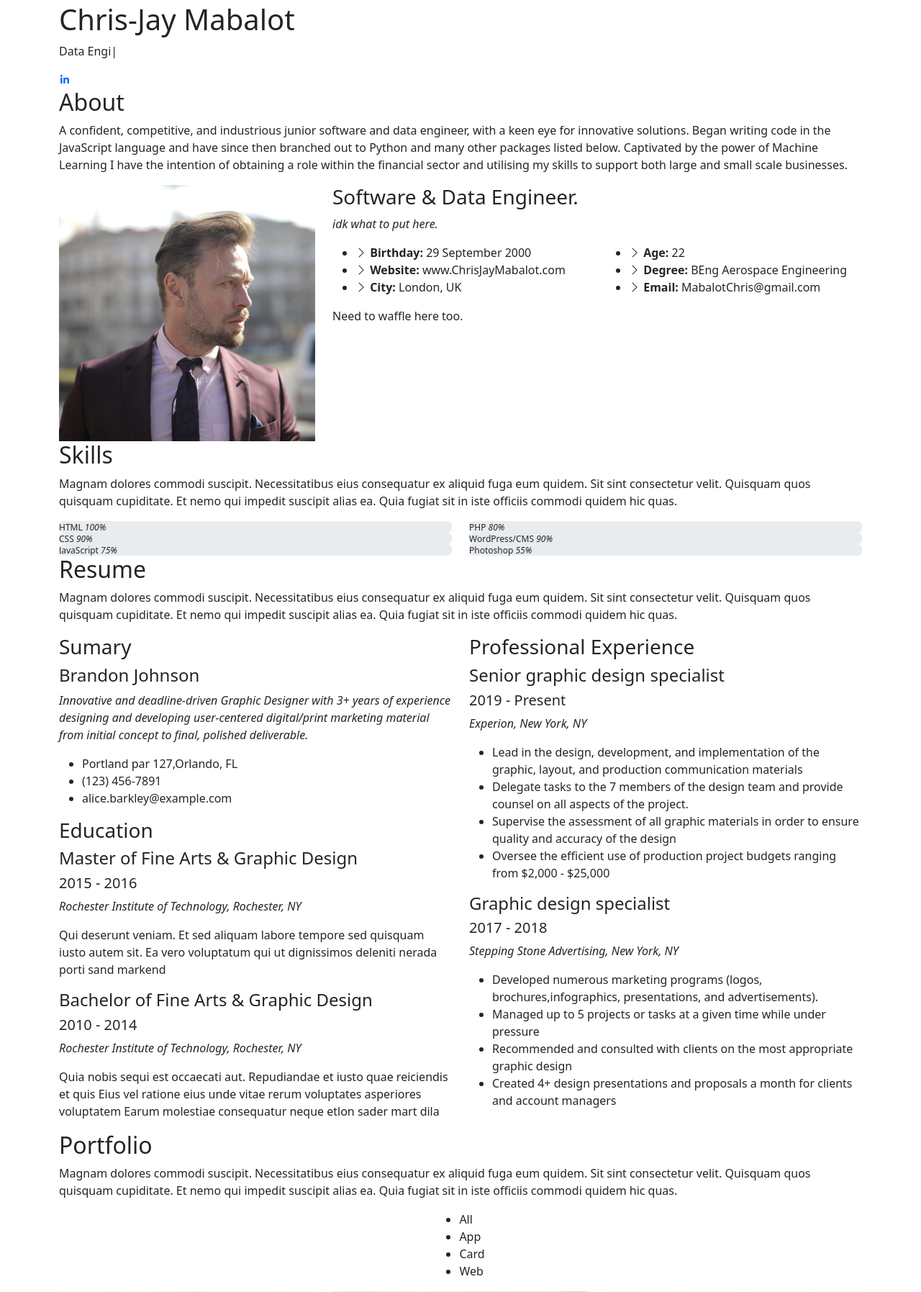
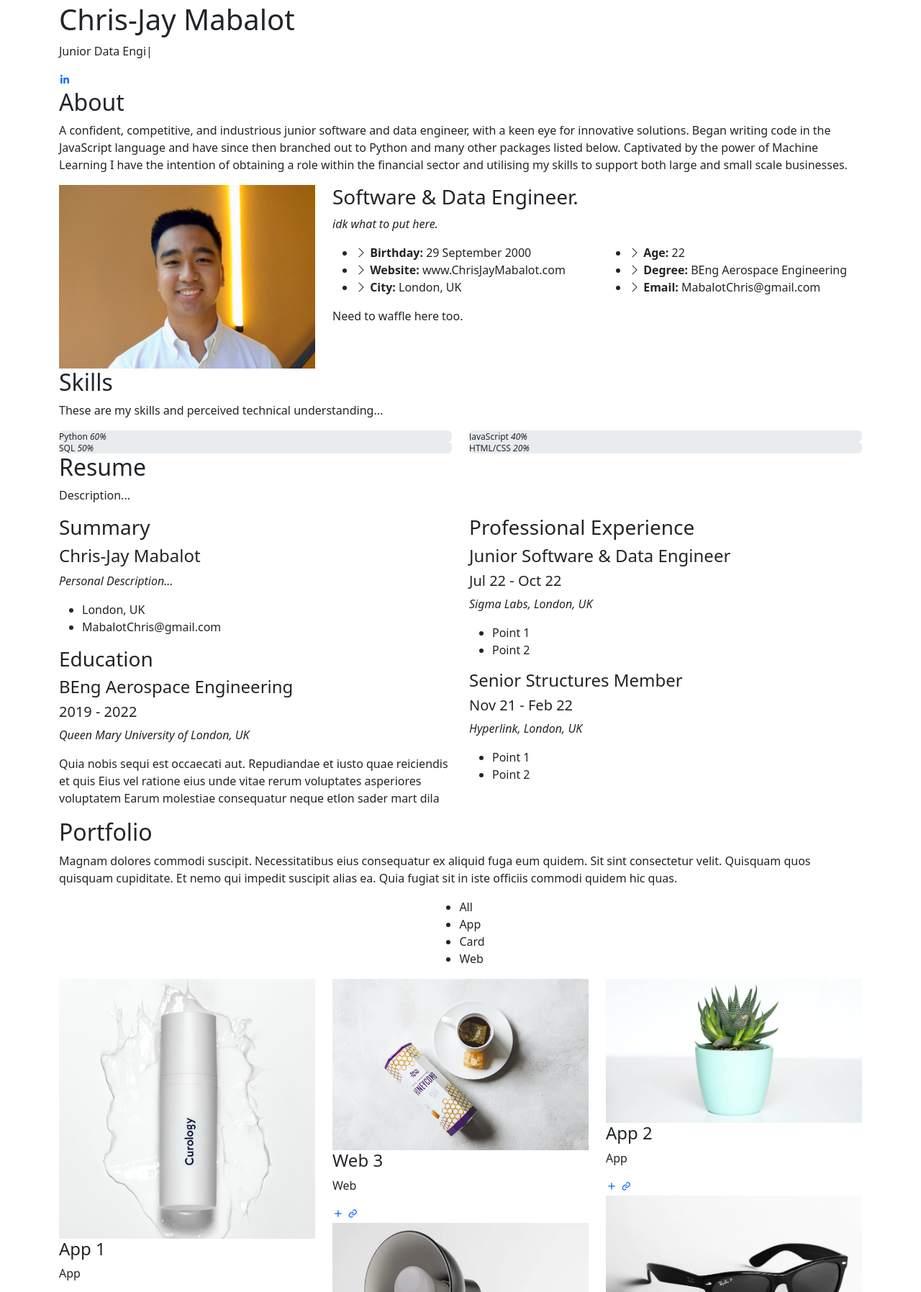
Before and after one commit to ChrisMabalot/django-website, a Django app: page / in a window 1280 px wide. Shown: the part 125-1920 px from the top of the page at 72% size. Run offline with Django 4.2, Linux system fonts and the light colour scheme; some libraries are stand-ins or nearby versions.

Commit message:
Cleaned up most of the template, however CSS styling doesn't seem to be fully transferring over. Will need to look into it.

```diff
--- a/portfolio/templates/index.html
+++ b/portfolio/templates/index.html
@@ -8,12 +8,12 @@
   <section id="home" class="d-flex flex-column justify-content-center">
     <div class="container" data-aos="zoom-in" data-aos-delay="100">
       <h1>Chris-Jay Mabalot</h1>
-      <p><span class="typed" data-typed-items="Software Engineer,Data Engineer"></span></p>
+      <p>Junior <span class="typed" data-typed-items="Software Engineer,Data Engineer"></span></p>
       <div class="social-links">
-        <a href="#" class="linkedin"><i class="bx bxl-linkedin"></i></a>
+        <a href="https://www.linkedin.com/in/chris-jaymabalot/" class="linkedin"><i class="bx bxl-linkedin"></i></a>
       </div>
     </div>
-  </section><!-- End Hero -->
+  </section><!-- End Home -->
 
 <main id="main">
 
@@ -66,7 +66,7 @@
 
         <div class="section-title">
           <h2>Skills</h2>
-          <p>Magnam dolores commodi suscipit. Necessitatibus eius consequatur ex aliquid fuga eum quidem. Sit sint consectetur velit. Quisquam quos quisquam cupiditate. Et nemo qui impedit suscipit alias ea. Quia fugiat sit in iste officiis commodi quidem hic quas.</p>
+          <p>These are my skills and perceived technical understanding...</p>
         </div>
 
         <div class="row skills-content">
@@ -74,23 +74,16 @@
           <div class="col-lg-6">
 
             <div class="progress">
-              <span class="skill">HTML <i class="val">100%</i></span>
+              <span class="skill">Python <i class="val">60%</i></span>
               <div class="progress-bar-wrap">
-                <div class="progress-bar" role="progressbar" aria-valuenow="100" aria-valuemin="0" aria-valuemax="100"></div>
+                <div class="progress-bar" role="progressbar" aria-valuenow="60" aria-valuemin="0" aria-valuemax="100"></div>
               </div>
             </div>
 
             <div class="progress">
-              <span class="skill">CSS <i class="val">90%</i></span>
+              <span class="skill">SQL <i class="val">50%</i></span>
               <div class="progress-bar-wrap">
-                <div class="progress-bar" role="progressbar" aria-valuenow="90" aria-valuemin="0" aria-valuemax="100"></div>
-              </div>
-            </div>
-
-            <div class="progress">
-              <span class="skill">JavaScript <i class="val">75%</i></span>
-              <div class="progress-bar-wrap">
-                <div class="progress-bar" role="progressbar" aria-valuenow="75" aria-valuemin="0" aria-valuemax="100"></div>
+                <div class="progress-bar" role="progressbar" aria-valuenow="50" aria-valuemin="0" aria-valuemax="100"></div>
               </div>
             </div>
 
@@ -99,23 +92,16 @@
           <div class="col-lg-6">
 
             <div class="progress">
-              <span class="skill">PHP <i class="val">80%</i></span>
+              <span class="skill">JavaScript <i class="val">40%</i></span>
               <div class="progress-bar-wrap">
-                <div class="progress-bar" role="progressbar" aria-valuenow="80" aria-valuemin="0" aria-valuemax="100"></div>
+                <div class="progress-bar" role="progressbar" aria-valuenow="40" aria-valuemin="0" aria-valuemax="100"></div>
               </div>
             </div>
 
             <div class="progress">
-              <span class="skill">WordPress/CMS <i class="val">90%</i></span>
+              <span class="skill">HTML/CSS <i class="val">20%</i></span>
               <div class="progress-bar-wrap">
-                <div class="progress-bar" role="progressbar" aria-valuenow="90" aria-valuemin="0" aria-valuemax="100"></div>
-              </div>
-            </div>
-
-            <div class="progress">
-              <span class="skill">Photoshop <i class="val">55%</i></span>
-              <div class="progress-bar-wrap">
-                <div class="progress-bar" role="progressbar" aria-valuenow="55" aria-valuemin="0" aria-valuemax="100"></div>
+                <div class="progress-bar" role="progressbar" aria-valuenow="20" aria-valuemin="0" aria-valuemax="100"></div>
               </div>
             </div>
 
@@ -132,58 +118,47 @@
 
         <div class="section-title">
           <h2>Resume</h2>
-          <p>Magnam dolores commodi suscipit. Necessitatibus eius consequatur ex aliquid fuga eum quidem. Sit sint consectetur velit. Quisquam quos quisquam cupiditate. Et nemo qui impedit suscipit alias ea. Quia fugiat sit in iste officiis commodi quidem hic quas.</p>
+          <p>Description...</p>
         </div>
 
         <div class="row">
           <div class="col-lg-6">
-            <h3 class="resume-title">Sumary</h3>
+            <h3 class="resume-title">Summary</h3>
             <div class="resume-item pb-0">
-              <h4>Brandon Johnson</h4>
-              <p><em>Innovative and deadline-driven Graphic Designer with 3+ years of experience designing and developing user-centered digital/print marketing material from initial concept to final, polished deliverable.</em></p>
+              <h4>Chris-Jay Mabalot</h4>
+              <p><em>Personal Description...</em></p>
               <ul>
-                <li>Portland par 127,Orlando, FL</li>
-                <li>(123) 456-7891</li>
-                <li>alice.barkley@example.com</li>
+                <li>London, UK</li>
+                <li>MabalotChris@gmail.com</li>
               </ul>
             </div>
 
             <h3 class="resume-title">Education</h3>
             <div class="resume-item">
-              <h4>Master of Fine Arts &amp; Graphic Design</h4>
-              <h5>2015 - 2016</h5>
-              <p><em>Rochester Institute of Technology, Rochester, NY</em></p>
-              <p>Qui deserunt veniam. Et sed aliquam labore tempore sed quisquam iusto autem sit. Ea vero voluptatum qui ut dignissimos deleniti nerada porti sand markend</p>
-            </div>
-            <div class="resume-item">
-              <h4>Bachelor of Fine Arts &amp; Graphic Design</h4>
-              <h5>2010 - 2014</h5>
-              <p><em>Rochester Institute of Technology, Rochester, NY</em></p>
+              <h4>BEng Aerospace Engineering</h4>
+              <h5>2019 - 2022</h5>
+              <p><em>Queen Mary University of London, UK</em></p>
               <p>Quia nobis sequi est occaecati aut. Repudiandae et iusto quae reiciendis et quis Eius vel ratione eius unde vitae rerum voluptates asperiores voluptatem Earum molestiae consequatur neque etlon sader mart dila</p>
             </div>
           </div>
           <div class="col-lg-6">
             <h3 class="resume-title">Professional Experience</h3>
             <div class="resume-item">
-              <h4>Senior graphic design specialist</h4>
-              <h5>2019 - Present</h5>
-              <p><em>Experion, New York, NY </em></p>
+              <h4>Junior Software &amp; Data Engineer</h4>
+              <h5>Jul 22 - Oct 22</h5>
+              <p><em>Sigma Labs, London, UK</em></p>
               <ul>
-                <li>Lead in the design, development, and implementation of the graphic, layout, and production communication materials</li>
-                <li>Delegate tasks to the 7 members of the design team and provide counsel on all aspects of the project. </li>
-                <li>Supervise the assessment of all graphic materials in order to ensure quality and accuracy of the design</li>
-                <li>Oversee the efficient use of production project budgets ranging from $2,000 - $25,000</li>
+                <li>Point 1</li>
+                <li>Point 2</li>
               </ul>
             </div>
             <div class="resume-item">
-              <h4>Graphic design specialist</h4>
-              <h5>2017 - 2018</h5>
-              <p><em>Stepping Stone Advertising, New York, NY</em></p>
+              <h4>Senior Structures Member</h4>
+              <h5>Nov 21 - Feb 22</h5>
+              <p><em>Hyperlink, London, UK</em></p>
               <ul>
-                <li>Developed numerous marketing programs (logos, brochures,infographics, presentations, and advertisements).</li>
-                <li>Managed up to 5 projects or tasks at a given time while under pressure</li>
-                <li>Recommended and consulted with clients on the most appropriate graphic design</li>
-                <li>Created 4+ design presentations and proposals a month for clients and account managers</li>
+                <li>Point 1</li>
+                <li>Point 2</li>
               </ul>
             </div>
           </div>
```
Also changed, not shown: static/theme/assets/img/profile-img.jpg.
